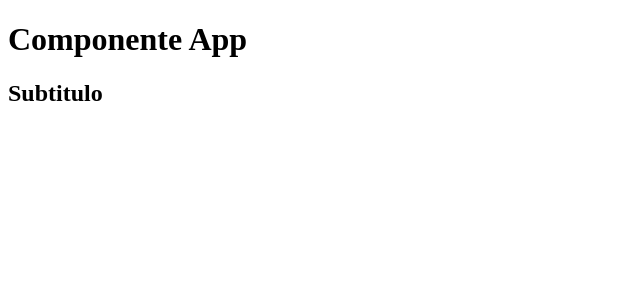
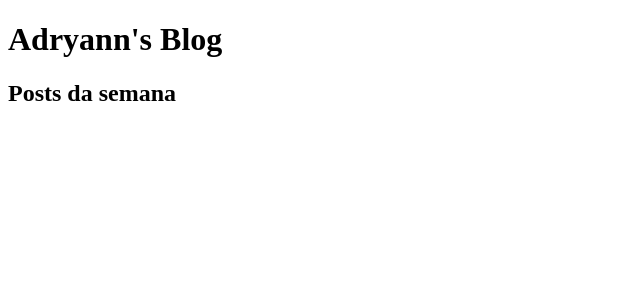
Before and after one commit to Layonzera/fundamentos-react, a React app: page / in a window 1280 px wide. Shown: the top 300 px of the page, without its empty margins (0-640 px from the left). Built offline with nearby package versions, Linux system fonts and the light colour scheme; the HTML template or start-up script is replaced by a standard one.

Commit message:
:test_tube: test: learn how use dynamic expressions in react

```diff
--- a/src/App.js
+++ b/src/App.js
@@ -1,10 +1,12 @@
 import React from "react";
+
+const category = 'Posts da semana';
 
 export function App() {
   return (
     <>
-      <h1>Componente App</h1>
-      <h2>Subtitulo</h2>
+      <h1>Adryann's Blog</h1>
+      <h2>{category}</h2>
     </>
   );
 }
```
